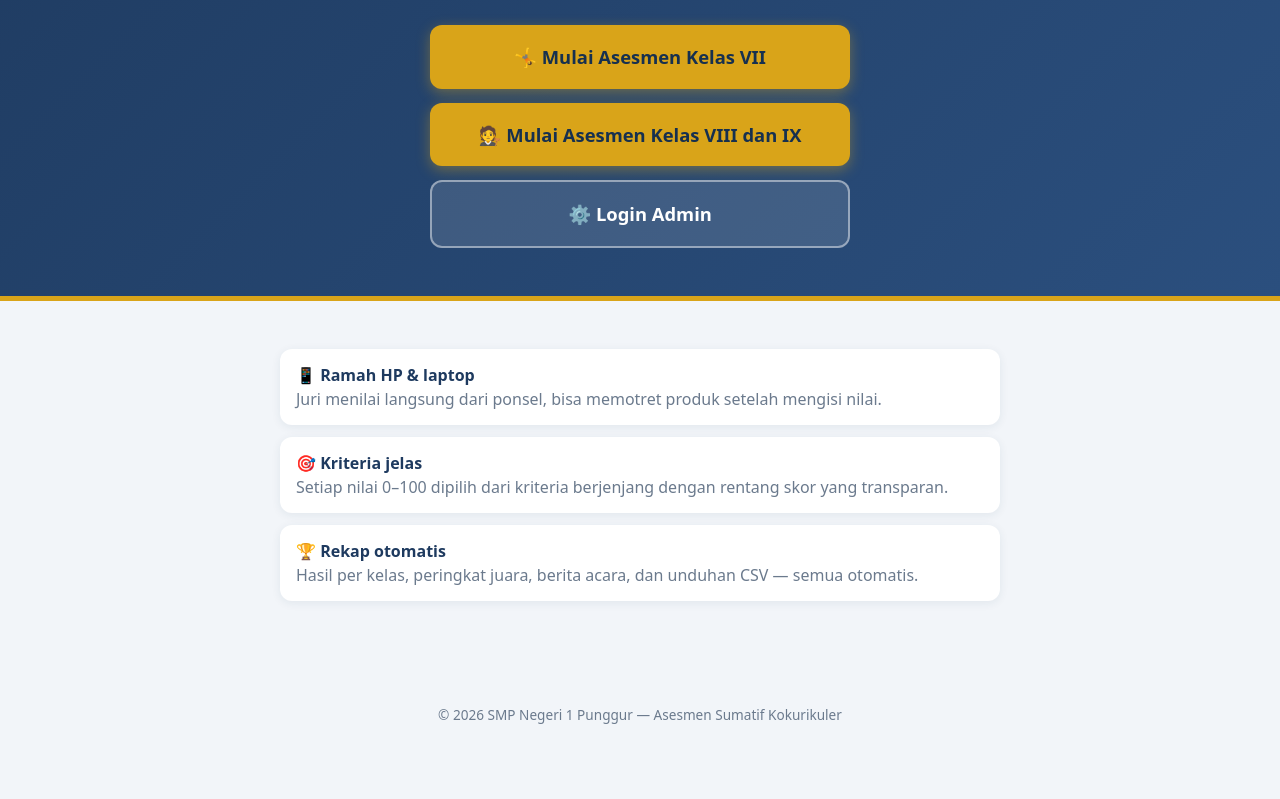
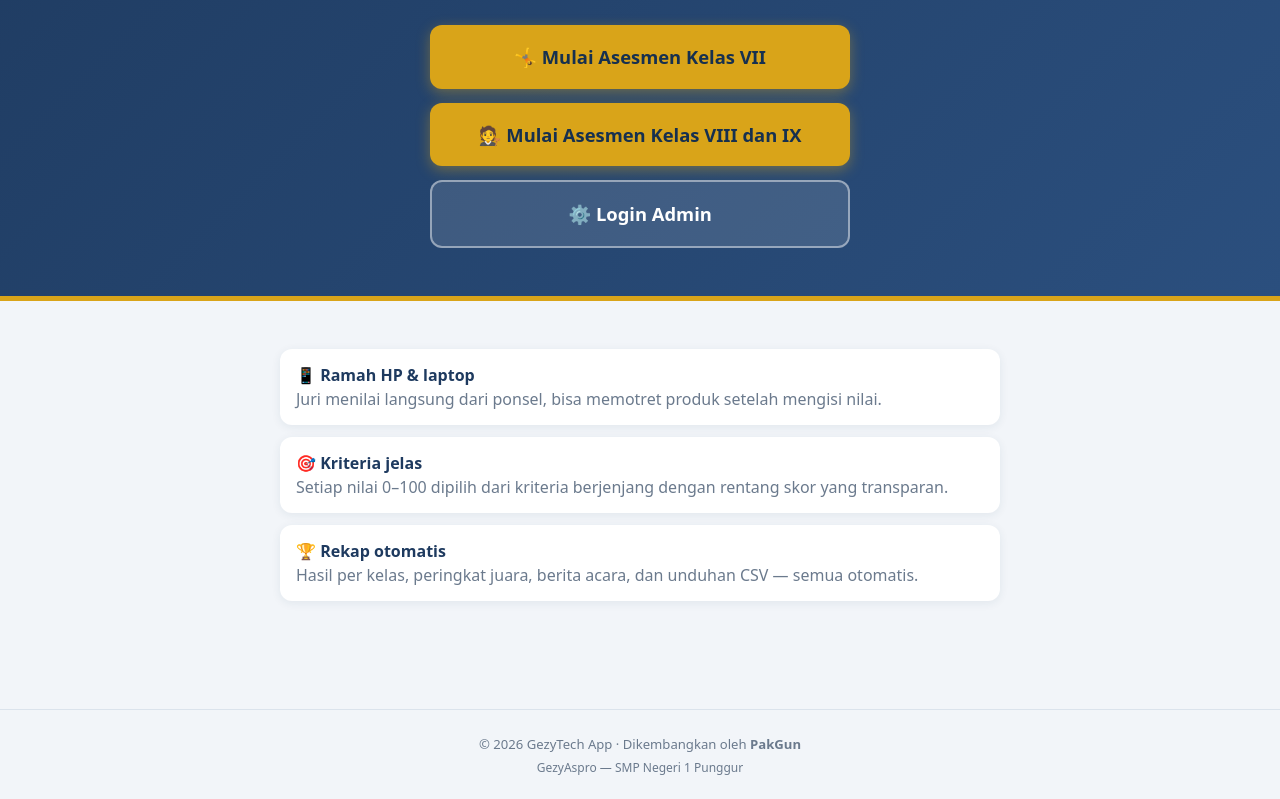
Before and after one commit to pakgun10/gezyasesmenprojek, a website: page public/index.html in a window 1280 px wide. Shown: the part 307-1106 px from the top of the page. Before the commit the page ends 1060 px from the top, so only its background shows below. Drawn offline with Linux system fonts and the light colour scheme.

Commit message:
Footer global GezyAspro: disuntik via js/common.js ke semua halaman (index, admin, juri projek, juri senam), tersembunyi saat print

```diff
--- a/public/css/style.css
+++ b/public/css/style.css
@@ -77,6 +77,13 @@ body {
 .feature { background: var(--card); border-radius: var(--radius); padding: 14px 16px; box-shadow: var(--shadow); text-align: left; }
 .feature b { color: var(--navy); }
 .footer { text-align: center; color: var(--muted); font-size: 0.85rem; padding: 28px 16px; }
+.global-footer {
+  text-align: center; color: var(--muted); font-size: 0.82rem;
+  padding: 1.6rem 1rem 1.4rem; margin-top: 2rem;
+  border-top: 1px solid var(--line);
+}
+.global-footer .foot-sub { font-size: 0.75rem; margin-top: 0.25rem; }
+@media print { .global-footer { display: none; } }
 
 /* ---------- kartu & layout ---------- */
 main.wrap { padding-top: 20px; padding-bottom: 48px; }
--- a/public/index.html
+++ b/public/index.html
@@ -35,6 +35,6 @@
     </div>
   </main>
 
-  <footer class="footer">© 2026 SMP Negeri 1 Punggur — Asesmen Sumatif Kokurikuler</footer>
+  <script src="js/common.js?v=20261023"></script>
 </body>
 </html>
--- /dev/null
+++ b/public/js/common.js
@@ -0,0 +1,12 @@
+/** Footer global — otomatis disuntik ke semua halaman. */
+function buildFooter() {
+  if (document.body.classList.contains("no-footer")) return;
+  if (document.querySelector(".global-footer")) return;
+  const el = document.createElement("footer");
+  el.className = "global-footer";
+  el.innerHTML =
+    '<div>&copy; 2026 GezyTech App &middot; Dikembangkan oleh <b>PakGun</b></div>' +
+    '<div class="foot-sub">GezyAspro &mdash; SMP Negeri 1 Punggur</div>';
+  document.body.appendChild(el);
+}
+buildFooter();
```
Also changed, not shown: public/admin.html (+1 -0 lines), public/juri.html (+1 -0 lines), public/senam.html (+1 -0 lines).
